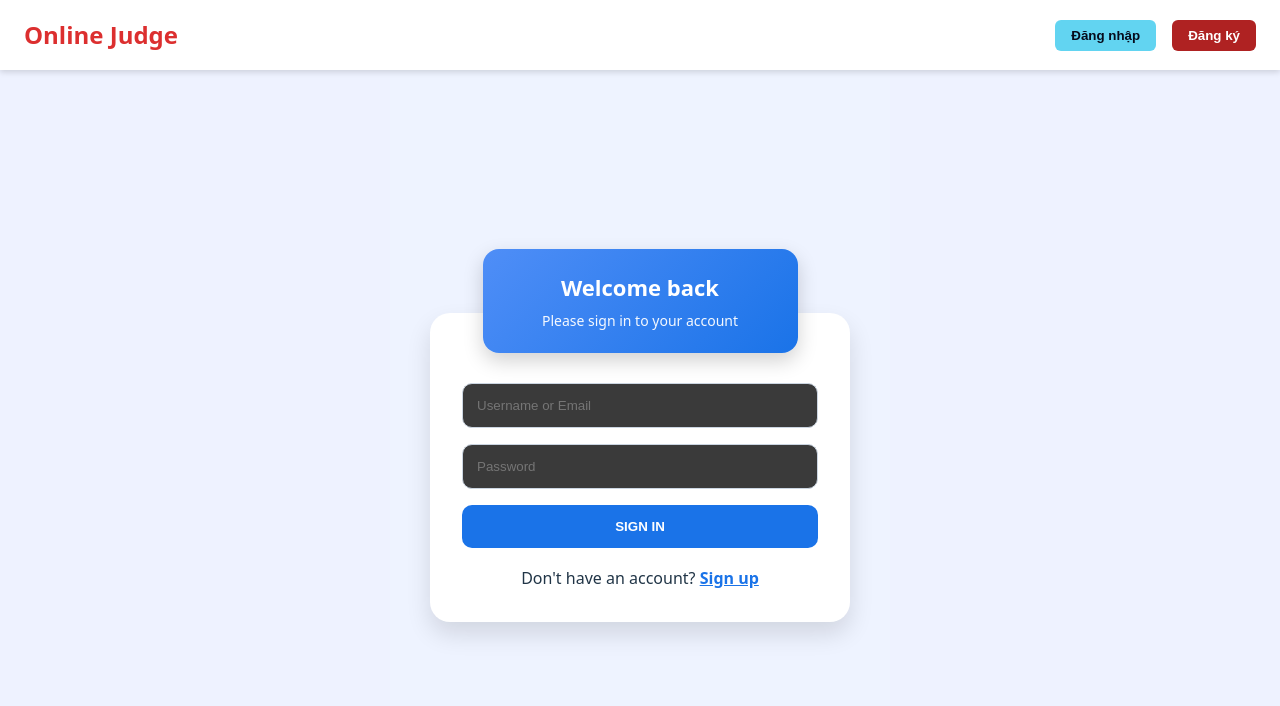
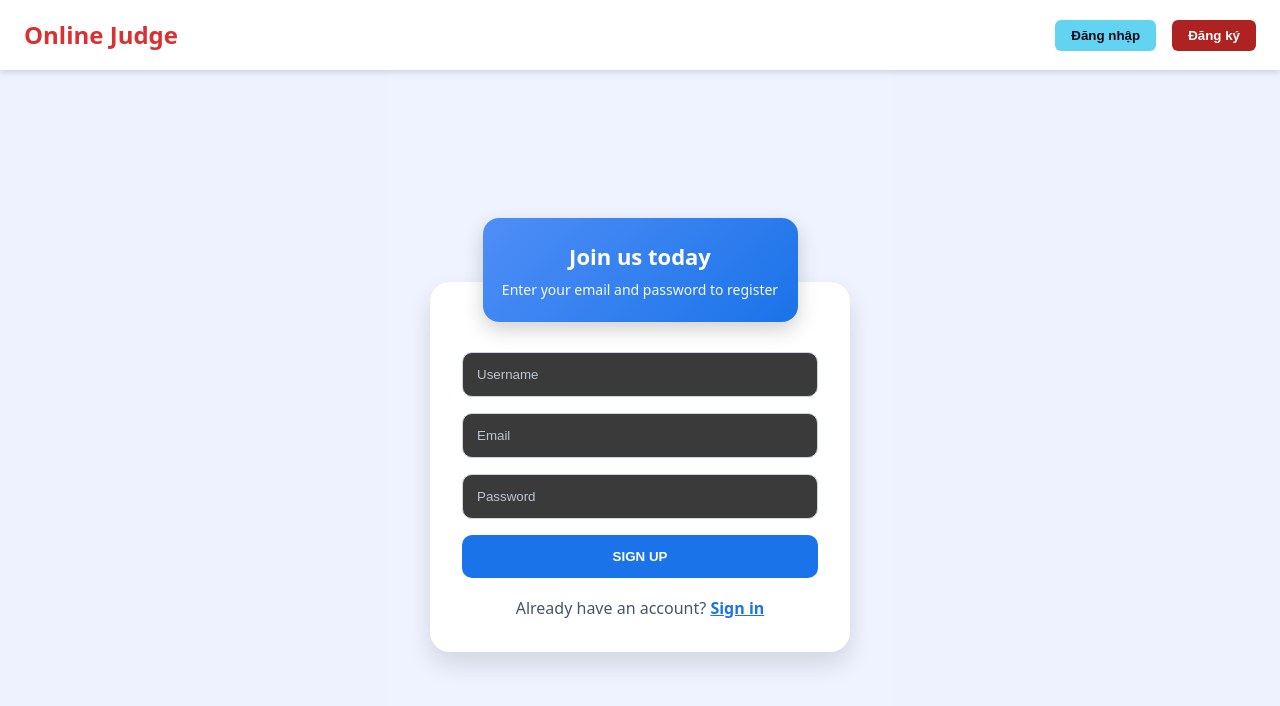
Before and after one commit to NamTran031204/Online-Judge, a React (Vite) app in the folder client/: page /register in a window 1280 px wide. Before the commit this address led to /login. Shown: the top 706 px of the page. Built offline with nearby package versions, Linux system fonts and the light colour scheme.

Commit message:
register form

```diff
--- a/client/src/App.jsx
+++ b/client/src/App.jsx
@@ -9,6 +9,7 @@ import GuestRoute from "./routes/guest-route";
 
 import Home from "./pages/home";
 import Login from "./pages/login";
+import Register from "./pages/register";
 // import Dashboard from "./pages/Dashboard";
 
 function App() {
@@ -36,6 +37,7 @@ function App() {
           }
         >
           <Route path="/login" element={<Login />} />
+          <Route path="/register" element={<Register />} />
         </Route>
 
         {/* AUTHENTICATED */}
--- /dev/null
+++ b/client/src/pages/register.css
@@ -0,0 +1,113 @@
+/* MAIN BACKGROUND */
+.register-wrapper {
+  min-height: calc(100vh - 70px);
+  background: #eef3ff;
+  display: flex;
+  justify-content: center;
+  align-items: center;
+  padding: 40px;
+}
+
+/* COLUMN LAYOUT */
+.register-container {
+  display: flex;
+  flex-direction: column;
+  align-items: center;
+  position: relative;
+}
+
+/* FLOATING HEADER */
+.register-floating-header {
+  width: 75%;
+  max-width: 340px;
+  background: linear-gradient(135deg, #4f8ef7, #1a73e8);
+  color: white;
+  text-align: center;
+  padding: 22px 18px;
+  border-radius: 16px;
+  box-shadow: 0 8px 20px rgba(0,0,0,0.18);
+
+  position: relative;
+  top: 60px;
+  z-index: 2;
+}
+
+.register-floating-header h2 {
+  font-size: 22px;
+  font-weight: 700;
+  margin-bottom: 6px;
+}
+
+.register-floating-header p {
+  font-size: 14px;
+  opacity: 0.95;
+}
+
+/* MAIN FORM CARD */
+.register-card {
+  width: 420px;
+  background: white;
+  border-radius: 20px;
+  padding: 70px 32px 32px; /* top padding để chừa chỗ cho header */
+  box-shadow: 0 12px 25px rgba(0,0,0,0.12);
+  margin-top: 20px;
+}
+
+/* INPUTS */
+.register-card input {
+  width: 100%;
+  padding: 14px;
+  margin-bottom: 16px;
+  border-radius: 10px;
+  border: 1px solid #cbd5e1;
+  background: #3a3a3a;
+  color: white;
+}
+
+.register-card input::placeholder {
+  color: #cbd5e1;
+  opacity: 0.9;
+}
+
+.register-card input:focus {
+  border-color: #1a73e8;
+  outline: none;
+}
+
+/* BUTTON */
+.register-btn {
+  width: 100%;
+  padding: 14px;
+  background: #1a73e8;
+  color: white;
+  font-weight: 700;
+  border: none;
+  border-radius: 10px;
+  cursor: pointer;
+  transition: 0.2s;
+}
+
+.register-btn:hover {
+  background: #0f5fd6;
+}
+
+/* FOOTER */
+.register-footer {
+  text-align: center;
+  margin-top: 18px;
+  color: #475569;
+}
+
+.register-footer .link {
+  color: #1a73e8;
+  font-weight: 600;
+}
+
+/* ERROR BOX */
+.register-error {
+  background: #fee2e2;
+  color: #b91c1c;
+  padding: 10px;
+  border-radius: 10px;
+  margin-bottom: 16px;
+}
--- /dev/null
+++ b/client/src/pages/register.jsx
@@ -0,0 +1,97 @@
+import "./register.css";
+import { useState, useEffect } from "react";
+import { useDispatch, useSelector } from "react-redux";
+import { registerUser, clearError } from "../redux/slices/user-slice";
+import { Link, useNavigate } from "react-router-dom";
+
+export default function Register() {
+  const dispatch = useDispatch();
+  const navigate = useNavigate();
+  const { loading, error } = useSelector((state) => state.user);
+
+  useEffect(() => {
+    dispatch(clearError());
+  }, []);
+
+  const [form, setForm] = useState({
+    username: "",
+    email: "",
+    password: "",
+  });
+
+  const handleSubmit = async (e) => {
+    e.preventDefault();
+
+    const result = await dispatch(
+      registerUser({
+        username: form.username.trim(),
+        email: form.email.trim(),
+        password: form.password,
+      })
+    );
+
+    if (result.meta.requestStatus === "fulfilled") {
+      navigate("/");
+    }
+  };
+
+  return (
+    <div className="register-wrapper">
+      <div className="register-container">
+
+        {/* FLOATING HEADER */}
+        <div className="register-floating-header">
+          <h2>Join us today</h2>
+          <p>Enter your email and password to register</p>
+        </div>
+
+        {/* FORM CARD */}
+        <form className="register-card" onSubmit={handleSubmit}>
+
+          {error && <div className="register-error">{error}</div>}
+
+          <input
+            type="text"
+            placeholder="Username"
+            value={form.username}
+            onChange={(e) =>
+              setForm({ ...form, username: e.target.value })
+            }
+            required
+          />
+
+          <input
+            type="email"
+            placeholder="Email"
+            value={form.email}
+            onChange={(e) =>
+              setForm({ ...form, email: e.target.value })
+            }
+            required
+          />
+
+          <input
+            type="password"
+            placeholder="Password"
+            value={form.password}
+            onChange={(e) =>
+              setForm({ ...form, password: e.target.value })
+            }
+            required
+          />
+
+          <button className="register-btn" disabled={loading}>
+            {loading ? "Signing up..." : "SIGN UP"}
+          </button>
+
+          <p className="register-footer">
+            Already have an account?{" "}
+            <Link className="link" to="/login">
+              Sign in
+            </Link>
+          </p>
+        </form>
+      </div>
+    </div>
+  );
+}
```
